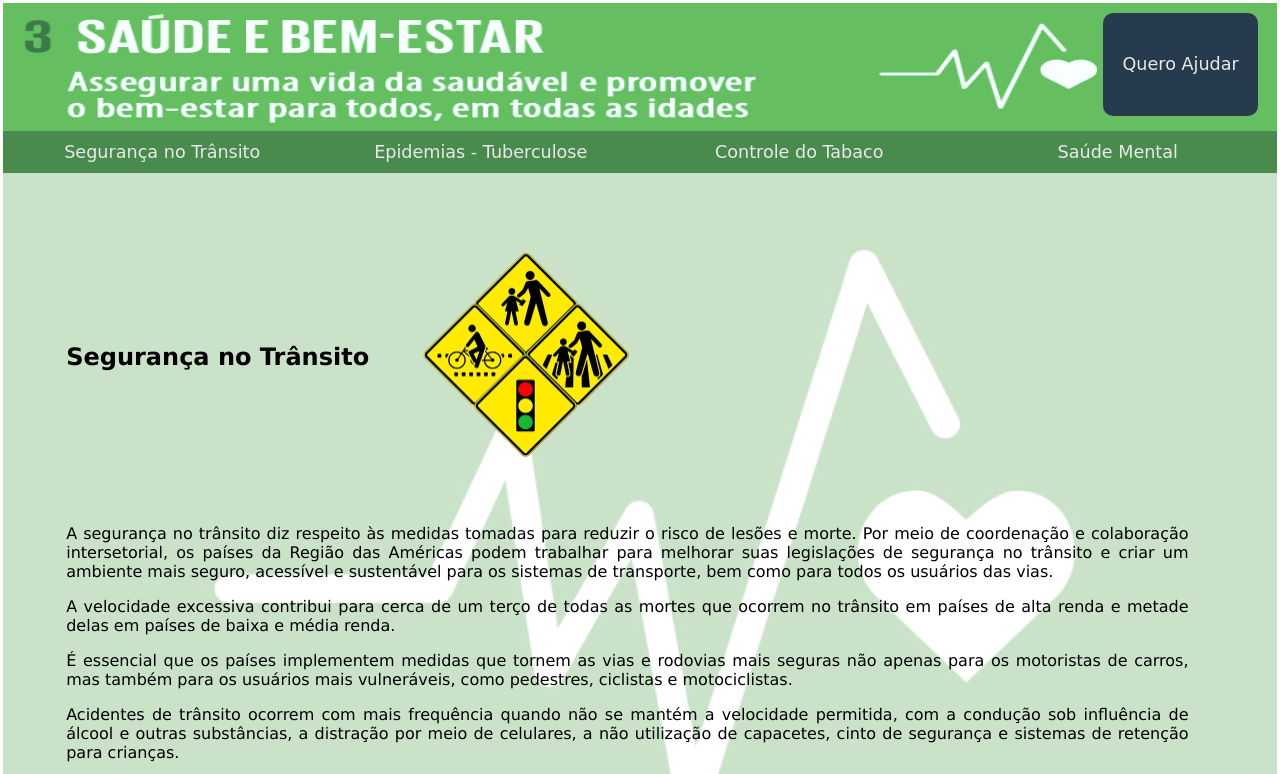
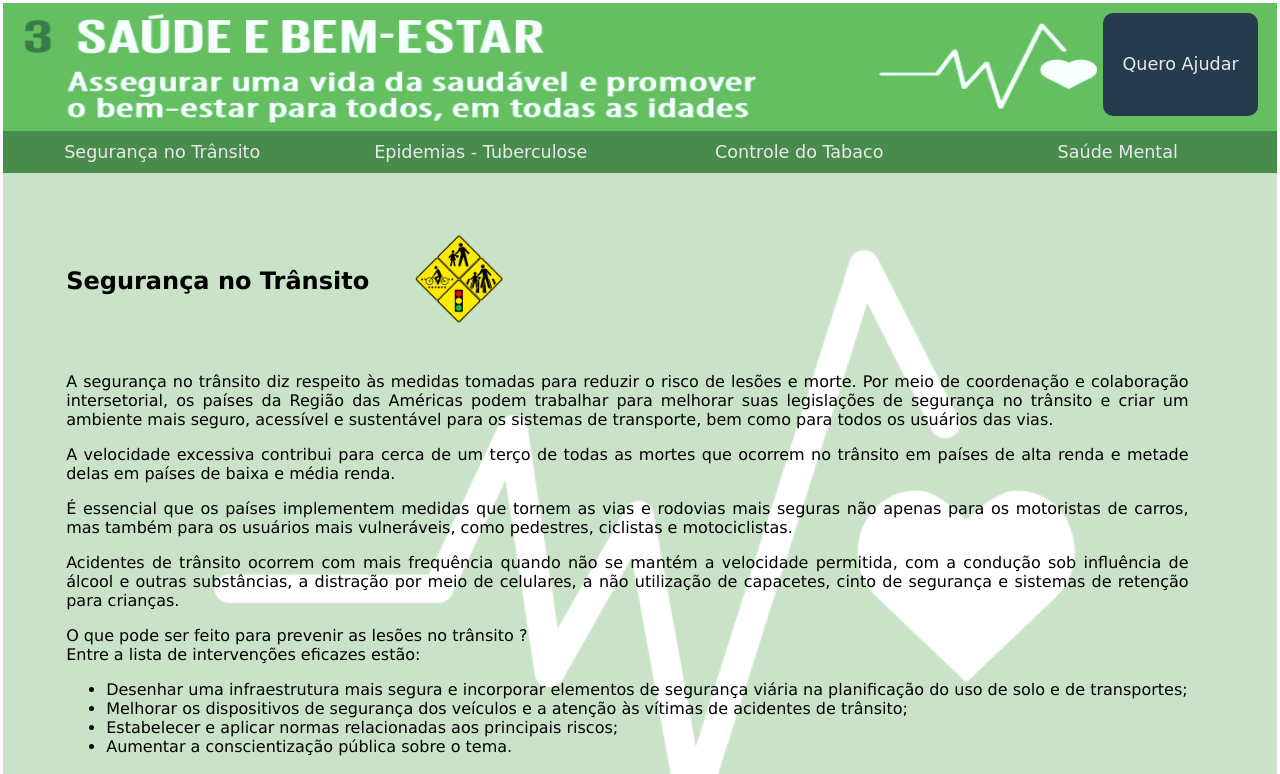
Before and after one commit to BeatrizBanaki/Projeto-Web-ODS3, a plain HTML site: page index.html in a window 1280 px wide. Shown: the top 774 px of the page. Drawn offline with Linux system fonts and the light colour scheme.

Commit message:
Update estilo.css

```diff
--- a/CSS/estilo.css
+++ b/CSS/estilo.css
@@ -123,7 +123,7 @@ img {
     min-width: 120px;
     height: auto;
 }
-#seg{
+.seg{
     width: 20%;
     min-width: 100px;
     justify-self: flex-end;
```
